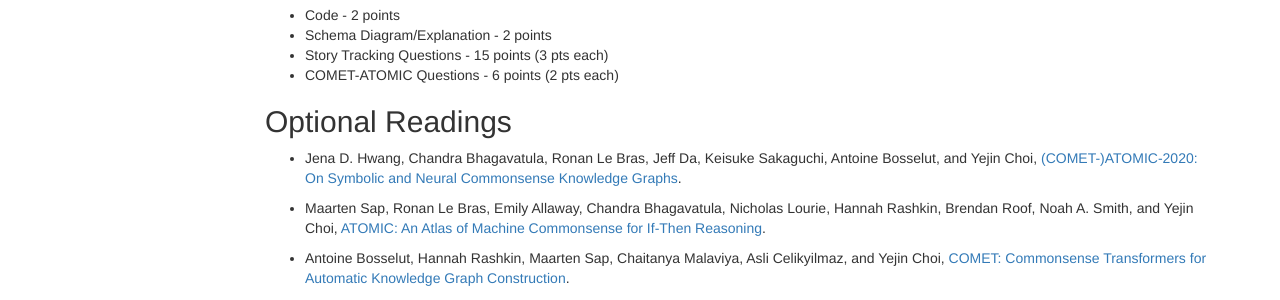
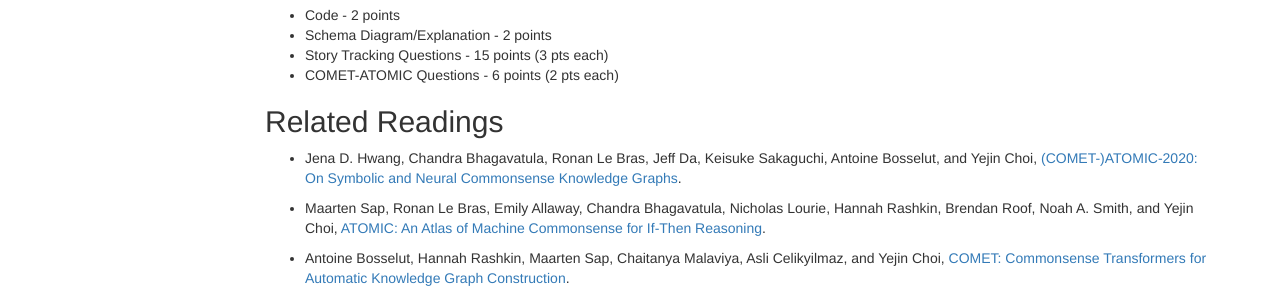
Before and after one commit to interactive-fiction-class/interactive-fiction-class.github.io, a Jekyll site: the page built from homeworks/schemas/schemas.md, in a window 1280 px wide. Shown: the part 639-939 px from the top of the page. Built offline with Jekyll 4.4.1, drawn with Linux system fonts in a browser that asks for light colours; nearby versions of some CDN libraries; a script that is not in the unit is left out.

Commit message:
Update schemas.md

```diff
--- a/homeworks/schemas/schemas.md
+++ b/homeworks/schemas/schemas.md
@@ -93,7 +93,7 @@ Submissions should be done on [Gradescope]({{page.submission_link}}).
 - COMET-ATOMIC Questions - 6 points (2 pts each)
 
 {% if page.readings %}
-## Optional Readings
+## Related Readings
 {% for reading in page.readings %}
 * {{ reading.authors }}, <a href="{{ reading.url }}">{{ reading.title }}</a>.  <i>{{ reading.note }}</i>
 {% endfor %}
```
